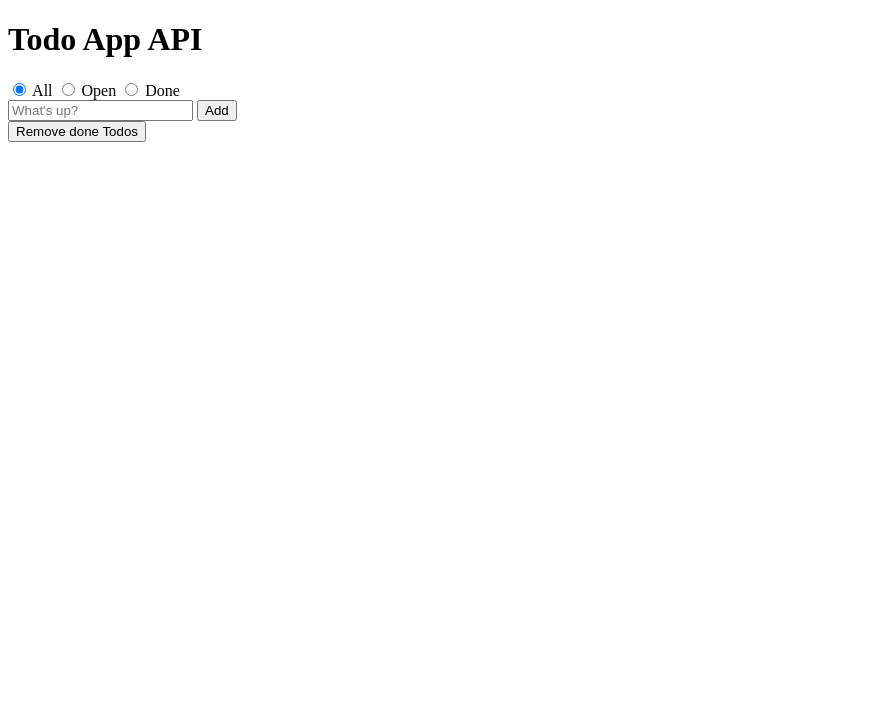
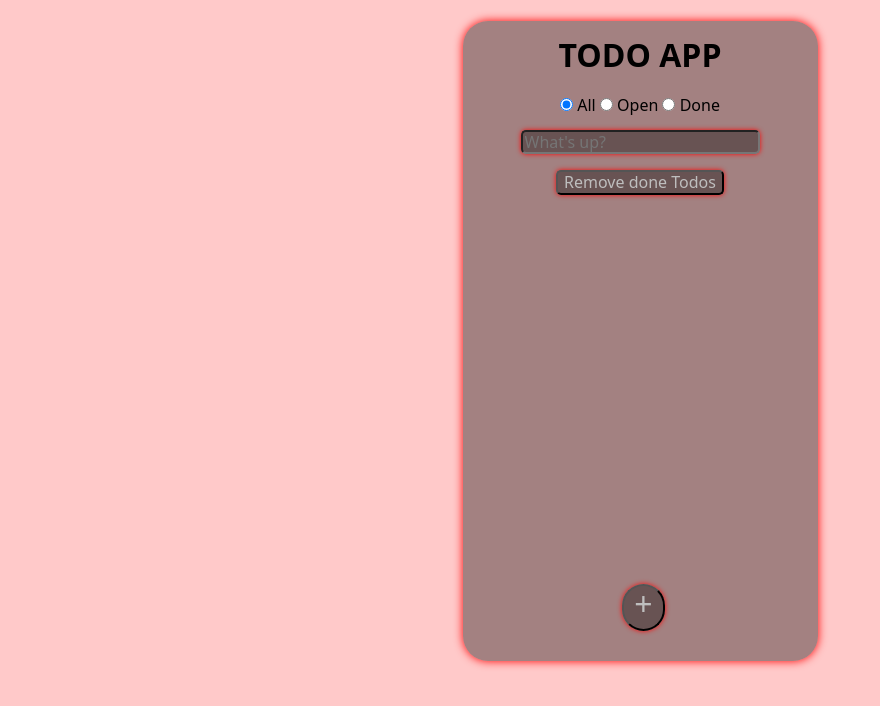
Before and after one commit to 3ddy1337/todo-app-api, a plain HTML site: page index.html in a window 1280 px wide. Shown: the whole page, without its empty margins (0-880 px from the left). Drawn offline with nearby package versions, Linux system fonts and the light colour scheme; no server answers.

Commit message:
add styling

```diff
--- a/index.html
+++ b/index.html
@@ -5,11 +5,13 @@
     <meta charset="UTF-8">
     <meta name="viewport" content="width=device-width, initial-scale=1.0">
     <title>Todo App API</title>
+    <link rel="stylesheet" href="https://unpkg.com/modern-normalize@2.0.0/modern-normalize.css" />
+    <link rel="stylesheet" href="style.css">
 </head>
 
 <body>
     <header>
-        <h1>Todo App API</h1>
+        <h1>TODO APP</h1>
     </header>
     <main>
         <form>
@@ -22,7 +24,7 @@
         </form>
         <form id="todo-form">
             <input type="text" id="input-field" placeholder="What's up?">
-            <button type="submit" id="submit-btn">Add</button>
+            <button type="submit" id="submit-btn">+</button>
         </form>
         <button id="remove-button">Remove done Todos</button>
         <ul id="todo-list">
--- a/script.js
+++ b/script.js
@@ -65,11 +65,9 @@ function refresh() {
   // GET
   fetch("http://localhost:4730/todos")
     .then((response) => {
-      console.log("response", response);
       return response.json();
     })
     .then((data) => {
-      console.log("data", data);
       state.todos = data;
       render();
     });
@@ -116,23 +114,43 @@ form.addEventListener("submit", (e) => {
   inputField.value = "";
 });
 
+// let filter = "all";
+
 all.addEventListener("change", () => {
-  state.filter = "all";
-  // saveState();
+  // filter = "all";
+  // saveFilter();
   render();
 });
 
 open.addEventListener("change", () => {
-  state.filter = "open";
-  // saveState();
+  // filter = "open";
+  // saveFilter();
   render();
 });
 
 done.addEventListener("change", () => {
-  state.filter = "done";
-  // saveState();
+  // filter = "done";
+  // saveFilter();
   render();
 });
+
+// function saveFilter() {
+//   fetch("http://localhost:4730/todos/", {
+//     method: "POST",
+//     body: JSON.stringify(filter),
+//     headers: {
+//       "Content-Type": "appLication/json",
+//     },
+//   })
+//     .then((response) => {
+//       // console.log("response", response);
+//       return response.json();
+//     })
+//     .then((data) => {
+//       // console.log("data", data);
+//       refresh();
+//     });
+// }
 
 removeButton.addEventListener("click", () => {
   const doneTodos = state.todos.filter((todo) => todo.done);
@@ -146,7 +164,5 @@ removeButton.addEventListener("click", () => {
   });
 });
 
-console.log(state);
-
 refresh();
 render();
--- /dev/null
+++ b/style.css
@@ -0,0 +1,83 @@
+html {
+  margin: 0 auto;
+  height: 100vh;
+  background-color: rgba(255, 0, 0, 0.213);
+}
+
+body {
+  box-shadow: 0 0 10px 0 red;
+  border-radius: 25px;
+  height: 80vh;
+  max-width: 355px;
+  margin: 1rem auto;
+  text-align: center;
+  background-color: rgba(0, 0, 0, 0.361);
+  position: relative;
+}
+
+h1 {
+  padding-top: 1rem;
+}
+
+#submit-btn {
+  color: rgb(190, 190, 190);
+  background-color: rgba(0, 0, 0, 0.361);
+  box-shadow: 0 0 5px 0 red;
+  display: flex;
+  align-items: center;
+  font-size: 2rem;
+  position: absolute;
+  bottom: 30px;
+  left: 45%;
+  padding-top: 0px;
+  padding-bottom: 7px;
+  padding-right: 10px;
+  padding-left: 10px;
+  border-radius: 25px;
+}
+
+#input-field {
+  color: rgb(190, 190, 190);
+  background-color: rgba(0, 0, 0, 0.361);
+  box-shadow: 0 0 5px 0 red;
+  margin-top: 1rem;
+  border-radius: 5px;
+}
+
+#remove-button {
+  color: rgb(190, 190, 190);
+  background-color: rgba(0, 0, 0, 0.361);
+  box-shadow: 0 0 5px 0 red;
+  margin-top: 1rem;
+  margin-bottom: 2rem;
+  border-radius: 5px;
+}
+
+ul {
+  width: 340px;
+  white-space: normal;
+  display: inline-block;
+  inline-size: 340px;
+  overflow: wrap;
+}
+
+li {
+  color: rgb(190, 190, 190);
+  background-color: rgba(0, 0, 0, 0.361);
+  box-shadow: 0 0 5px 0 red;
+  margin: 0.75rem 1.25rem;
+  margin-left: -20px;
+  text-align: left;
+  padding: 0.25rem;
+  text-wrap: nowrap;
+}
+
+li input {
+  margin-right: 1rem;
+  margin-left: 0.25rem;
+}
+
+ul,
+li {
+  list-style-type: none;
+}
```
